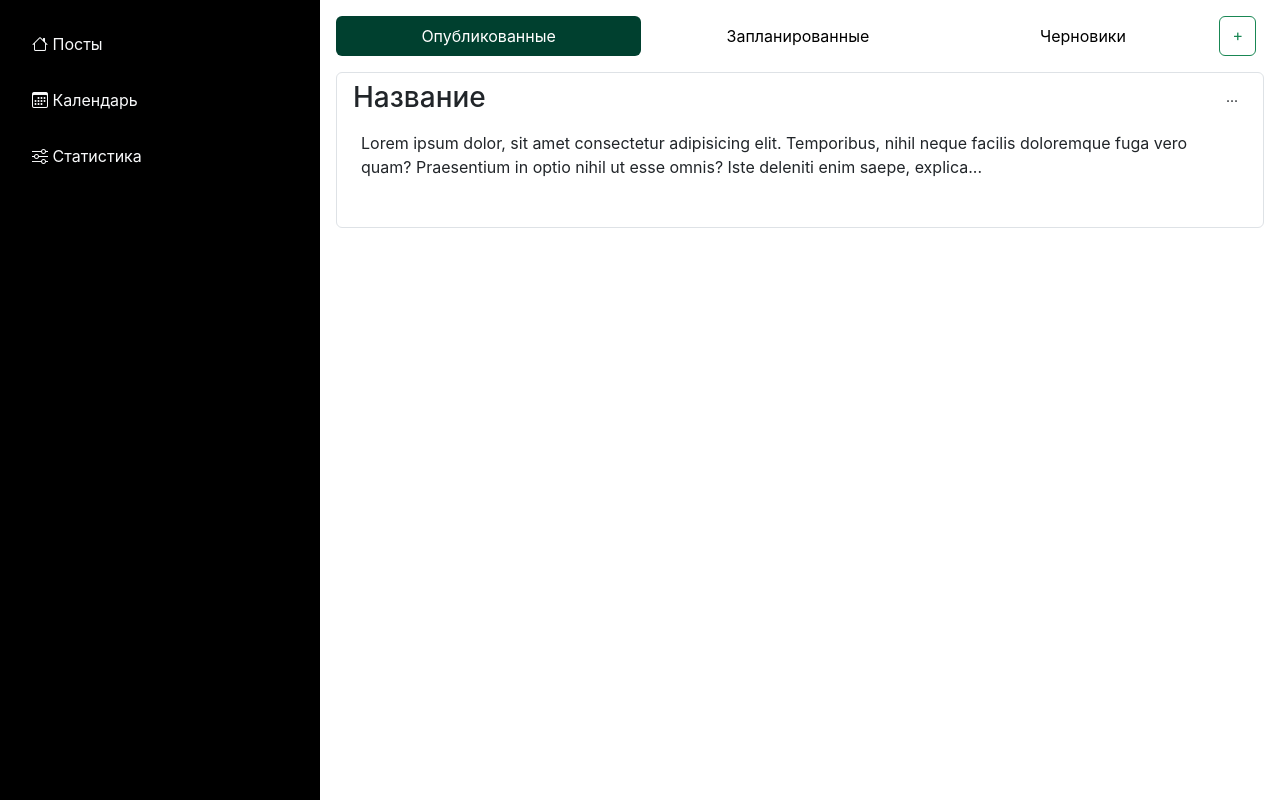
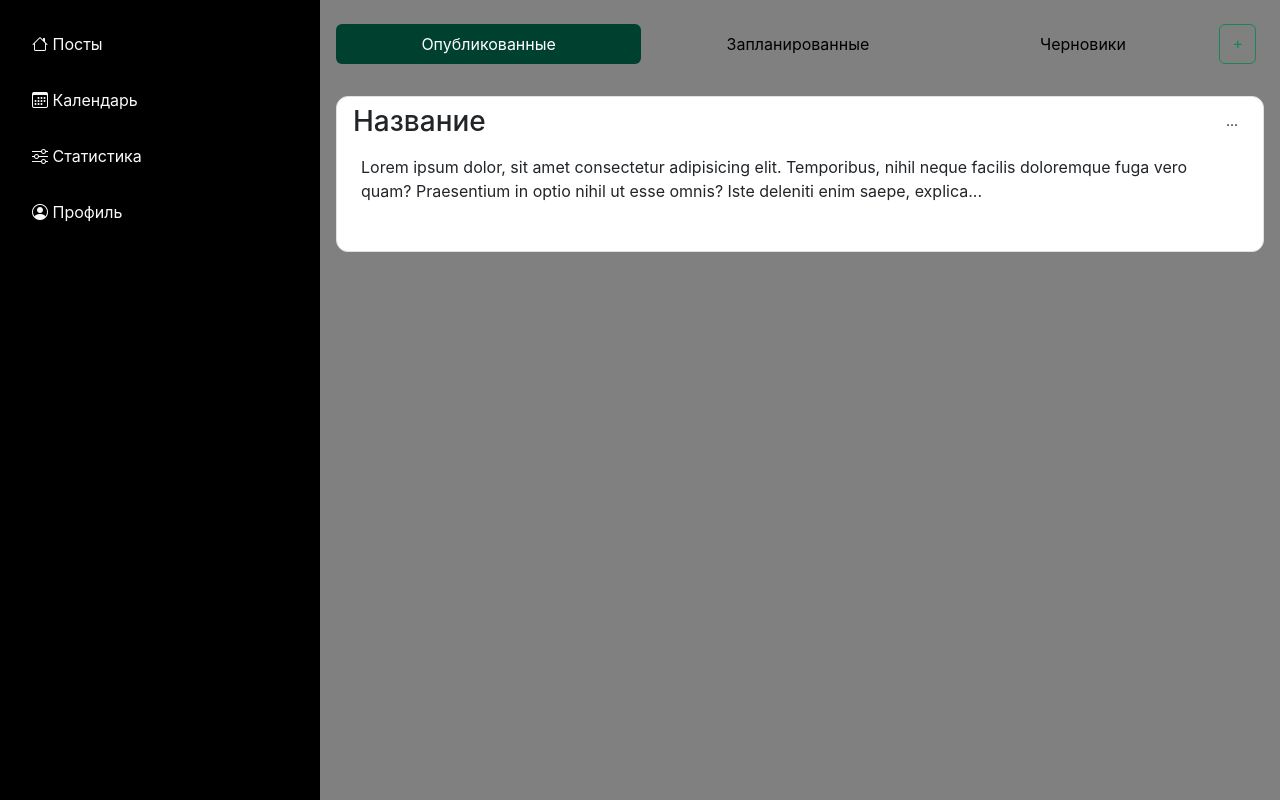
Before and after one commit to Sergey-Chernyshev/PROD-trinau-frontend, a React (Create React App) app: page /posts/drafts in a window 1280 px wide. Built offline with nearby package versions, Linux system fonts and the light colour scheme.

Commit message:
add profile button

```diff
--- a/src/App.js
+++ b/src/App.js
@@ -4,7 +4,7 @@ import { ToastContainer } from 'react-toastify';
 import Navbar from './components/navBar/NavBar';
 import 'bootstrap/dist/css/bootstrap.min.css';
 import 'bootstrap-icons/font/bootstrap-icons.css';
-import {  Outlet, RouterProvider, createBrowserRouter } from 'react-router-dom';
+import { Outlet, RouterProvider, createBrowserRouter } from 'react-router-dom';
 import PostsPage from './pages/PostsPage/PostsPage';
 import ProfilePage from './pages/ProfilePage/ProfilePage';
 import { createRoot } from 'react-dom/client';
@@ -19,8 +19,8 @@ function App() {
 
 
   return (
-      <div className="container-fluid">
-        <div className='row'>
+    <div className="container-fluid">
+      <div className='row'>
 
         <Navbar />
         <div className='col-sm-9 p-3 min-vh-100' id='content'>
--- a/src/components/PostsPageComponents/PostBlock.js
+++ b/src/components/PostsPageComponents/PostBlock.js
@@ -5,11 +5,11 @@ export default function PostBlock(props) {
     const { data } = props;
 
     return (
-        <li class="list-group-item">
+        <li class="list-group-item mt-3" style={{ borderRadius: '12px' }}>
             <div class="d-flex justify-content-between">
                 <h3>Название</h3>
                 <div class="dropdown">
-                    <button class="btn  btn-sm " type="button" id="dropdownMenuButton1"
+                    <button class="btn  btn-sm" type="button" id="dropdownMenuButton1"
                         data-bs-toggle="dropdown" aria-expanded="false">...
                     </button>
                     <ul class="dropdown-menu" aria-labelledby="dropdownMenuButton1">
--- a/src/components/navBar/NavBar.js
+++ b/src/components/navBar/NavBar.js
@@ -21,6 +21,12 @@ export default function Navbar() {
           text=" Статистика"
           icon="bi-sliders"
         />
+        <NavBarLink
+          linkTo="/profile"
+          text=" Профиль"
+          icon="bi-person-circle"
+        />
+
       </ul>
     </div>
   );
--- a/src/index.css
+++ b/src/index.css
@@ -21,7 +21,7 @@ code {
 
 
 #content {
-  background-color: #ffffff;
+  background-color: gray;
 }
 
 .nav-item {
@@ -41,6 +41,10 @@ code {
   color: white !important;
 }
 
+.nav {
+  --bs-nav-link-hover-color: black !important;
+}
+
 a {
   text-decoration: none !important;
 
--- a/src/pages/PostsPage/PostsPageHeader.js
+++ b/src/pages/PostsPage/PostsPageHeader.js
@@ -6,7 +6,7 @@ export default function PostsPageHeader() {
 
     return (
 
-        <ul className="nav nav-pills nav-fill mb-3 ml-3" id="pills-tab" role="tablist">
+        <ul className="nav nav-pills nav-fill mb-3 ml-3 mt-2" id="pills-tab" role="tablist">
             <li className="nav-item" role="presentation">
                 <NavLink to="/posts/public">
                     <button className="nav-link active" id="pills-home-tab" data-bs-toggle="pill" data-bs-target="#pills-home" type="button" role="tab" aria-controls="pills-home" aria-selected="true">Опубликованные</button>
```
